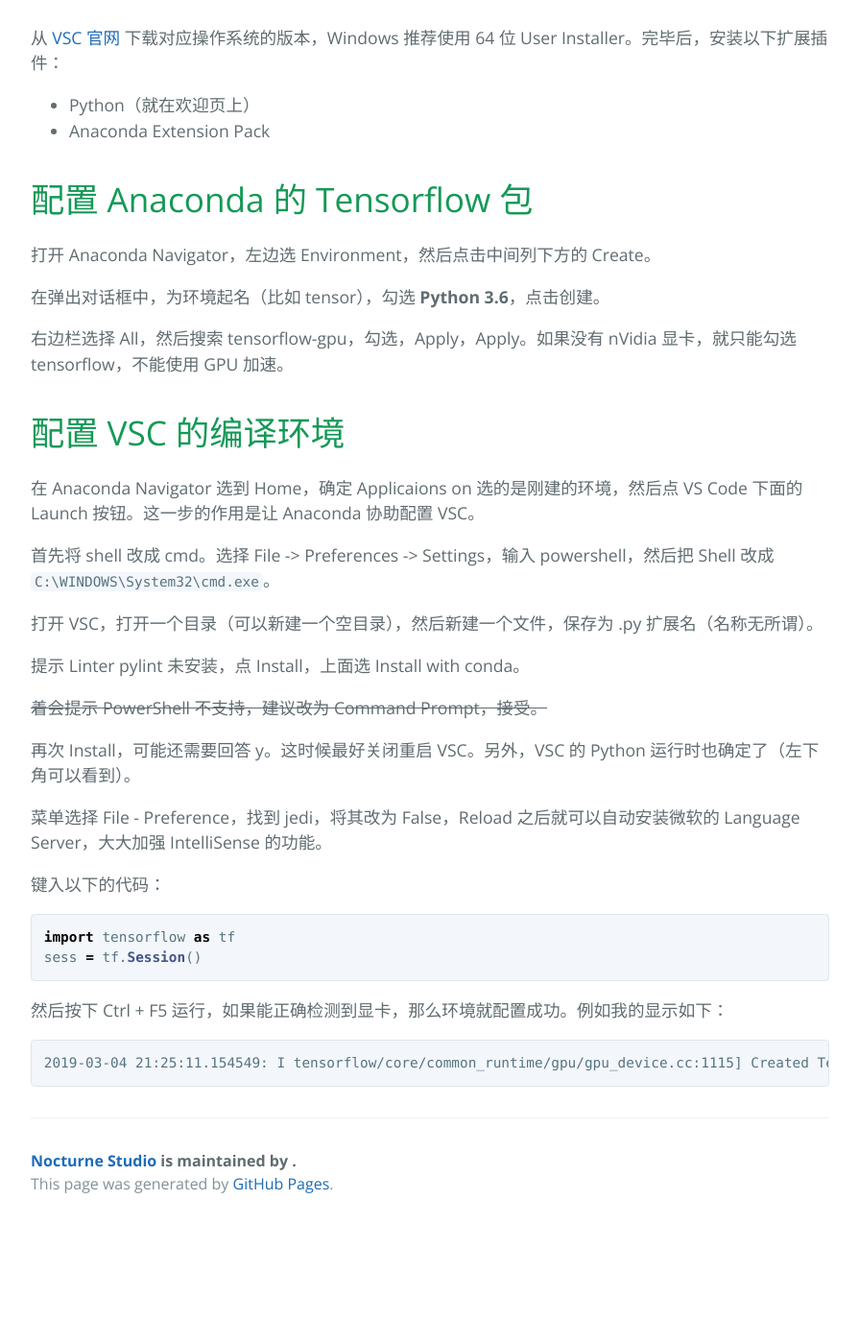
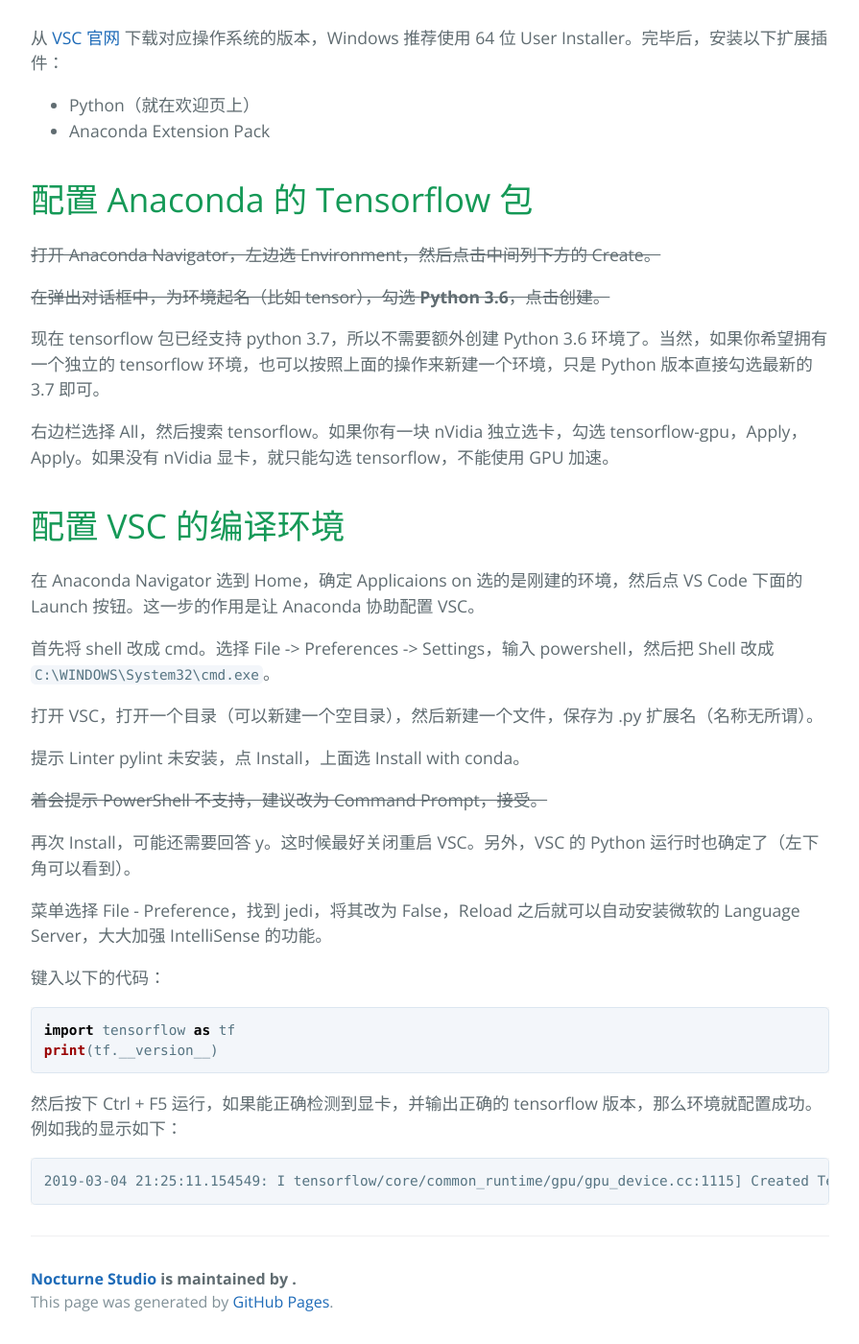
Before and after one commit to spadeq/spadeq.github.io, a Jekyll site: the page built from _posts/2019-02-01-setting-tensorflow-environment.markdown, in a window 1280 px wide and 1400 px high, scrolled down 845 px. Shown: the whole window at 96% size, without its empty margins (192-1087 px from the left). Built offline with Jekyll 4.4.1, drawn with Linux system fonts in a browser that asks for light colours; before the commit the page ends 2122 px from its top, so only the background shows below that.

Commit message:
bas'd on 3.7

````diff
--- a/_posts/2019-02-01-setting-tensorflow-environment.markdown
+++ b/_posts/2019-02-01-setting-tensorflow-environment.markdown
@@ -39,11 +39,13 @@
 
 # 配置 Anaconda 的 Tensorflow 包
 
-打开 Anaconda Navigator，左边选 Environment，然后点击中间列下方的 Create。
+~~打开 Anaconda Navigator，左边选 Environment，然后点击中间列下方的 Create。~~
 
-在弹出对话框中，为环境起名（比如 tensor），勾选 **Python 3.6**，点击创建。
+~~在弹出对话框中，为环境起名（比如 tensor），勾选 **Python 3.6**，点击创建。~~
 
-右边栏选择 All，然后搜索 tensorflow-gpu，勾选，Apply，Apply。如果没有 nVidia 显卡，就只能勾选 tensorflow，不能使用 GPU 加速。
+现在 tensorflow 包已经支持 python 3.7，所以不需要额外创建 Python 3.6 环境了。当然，如果你希望拥有一个独立的 tensorflow 环境，也可以按照上面的操作来新建一个环境，只是 Python 版本直接勾选最新的 3.7 即可。
+
+右边栏选择 All，然后搜索 tensorflow。如果你有一块 nVidia 独立选卡，勾选 tensorflow-gpu，Apply，Apply。如果没有 nVidia 显卡，就只能勾选 tensorflow，不能使用 GPU 加速。
 
 # 配置 VSC 的编译环境
 
@@ -65,9 +67,9 @@
 
 ```python
 import tensorflow as tf
-sess = tf.Session()
+print(tf.__version__)
 ```
 
-然后按下 Ctrl + F5 运行，如果能正确检测到显卡，那么环境就配置成功。例如我的显示如下：
+然后按下 Ctrl + F5 运行，如果能正确检测到显卡，并输出正确的 tensorflow 版本，那么环境就配置成功。例如我的显示如下：
 
     2019-03-04 21:25:11.154549: I tensorflow/core/common_runtime/gpu/gpu_device.cc:1115] Created TensorFlow device (/job:localhost/replica:0/task:0/device:GPU:0 with 19376 MB memory) -> physical GPU (device: 0, name: TITAN RTX, pci bus id: 0000:01:00.0, compute capability: 7.5)
````
